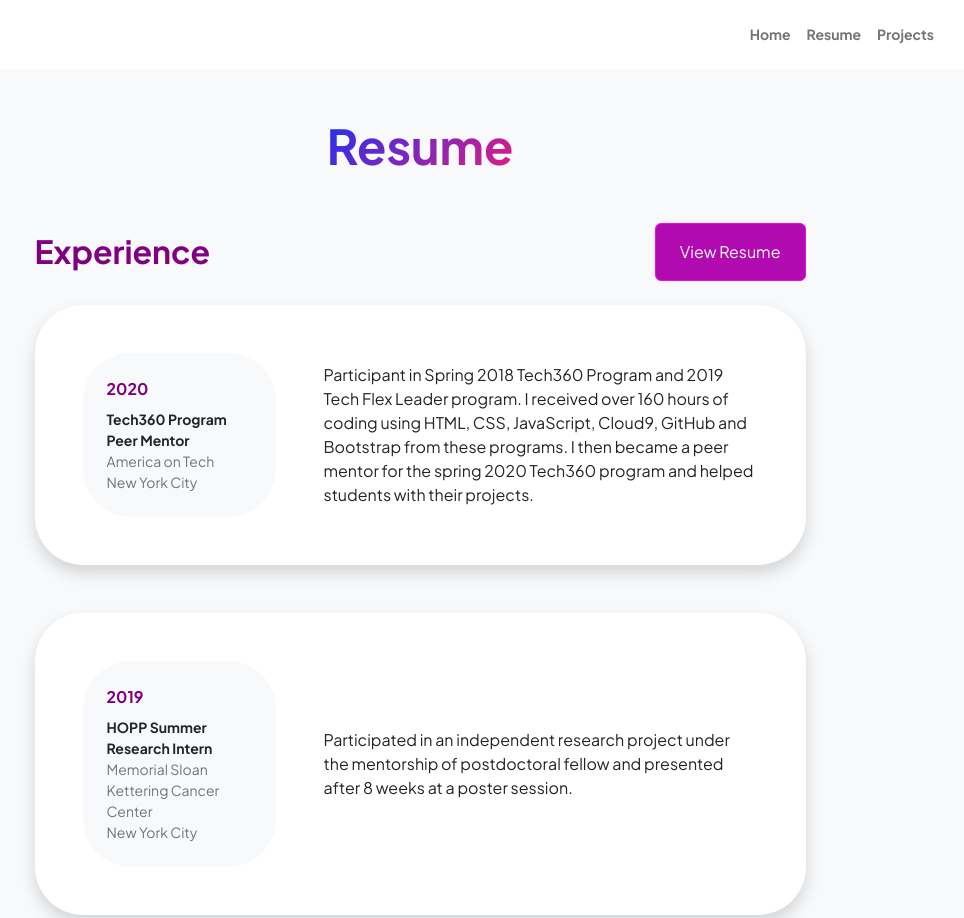
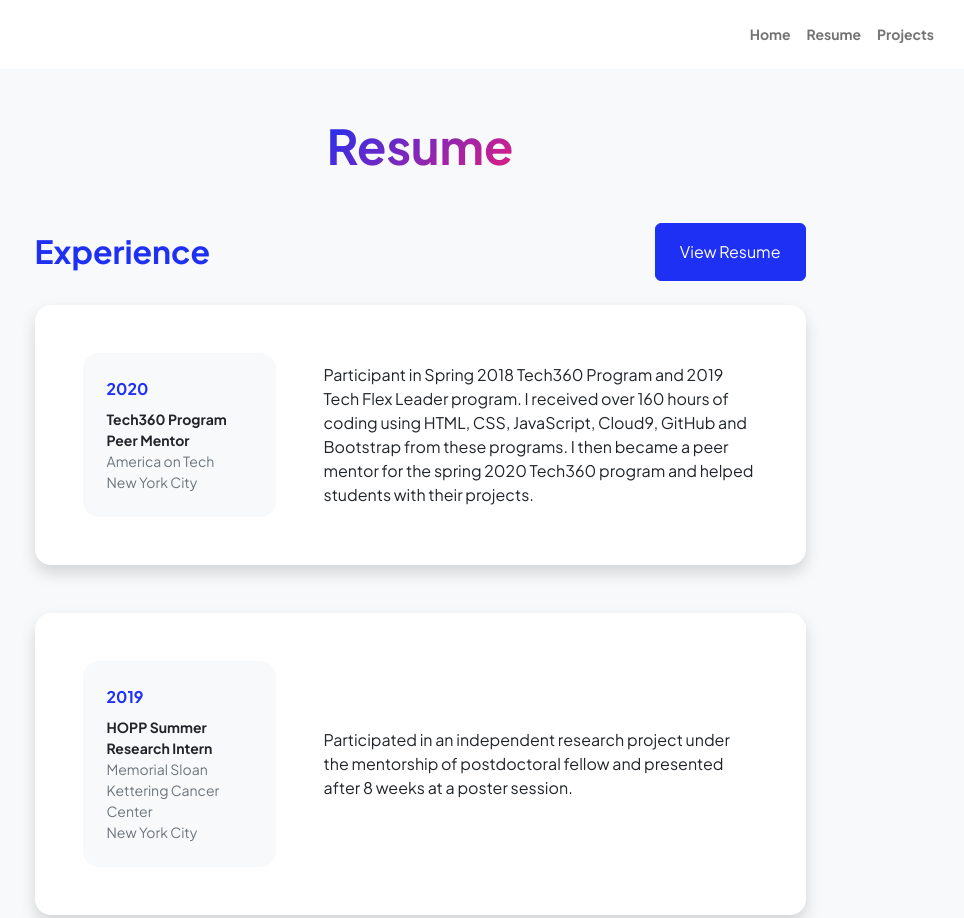
Before and after one commit to ashantib102/Boostrappersonalwebsite, a plain HTML site: page resume.html in a window 1280 px wide. Shown: the top 918 px of the page, without its empty margins (220-1184 px from the left). Drawn offline with nearby package versions, Linux system fonts and the light colour scheme; a script that the page names is missing.

Commit message:
Update resume.html

```diff
--- a/resume.html
+++ b/resume.html
@@ -15,7 +15,7 @@
         <!-- Bootstrap icons-->
         <link href="https://cdn.jsdelivr.net/npm/bootstrap-icons@1.8.1/font/bootstrap-icons.css" rel="stylesheet" />
         <!-- Core theme CSS (includes Bootstrap)-->
-        <link href="styles.css" rel="stylesheet" />
+        <link href="stylesnew.css" rel="stylesheet" />
     </head>
     <body class="d-flex flex-column h-100 bg-light">
         <main class="flex-shrink-0">
```
